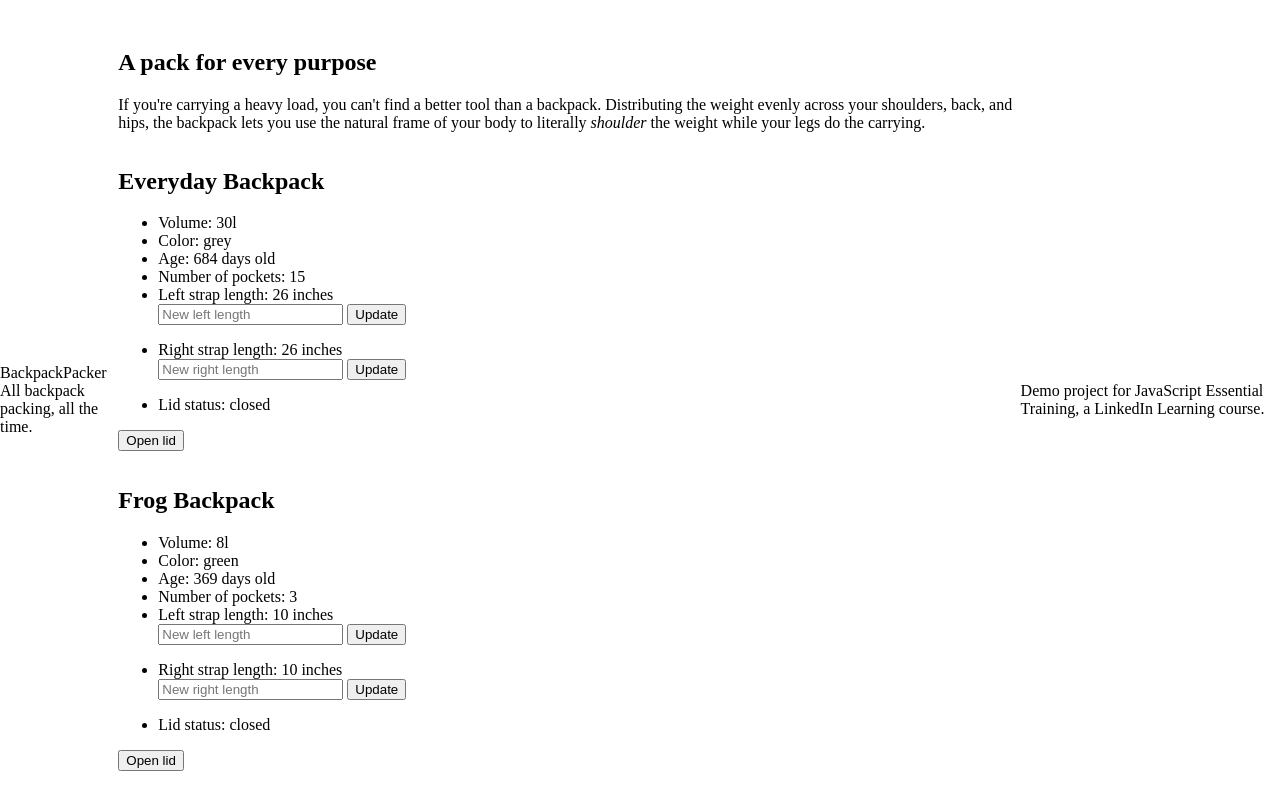
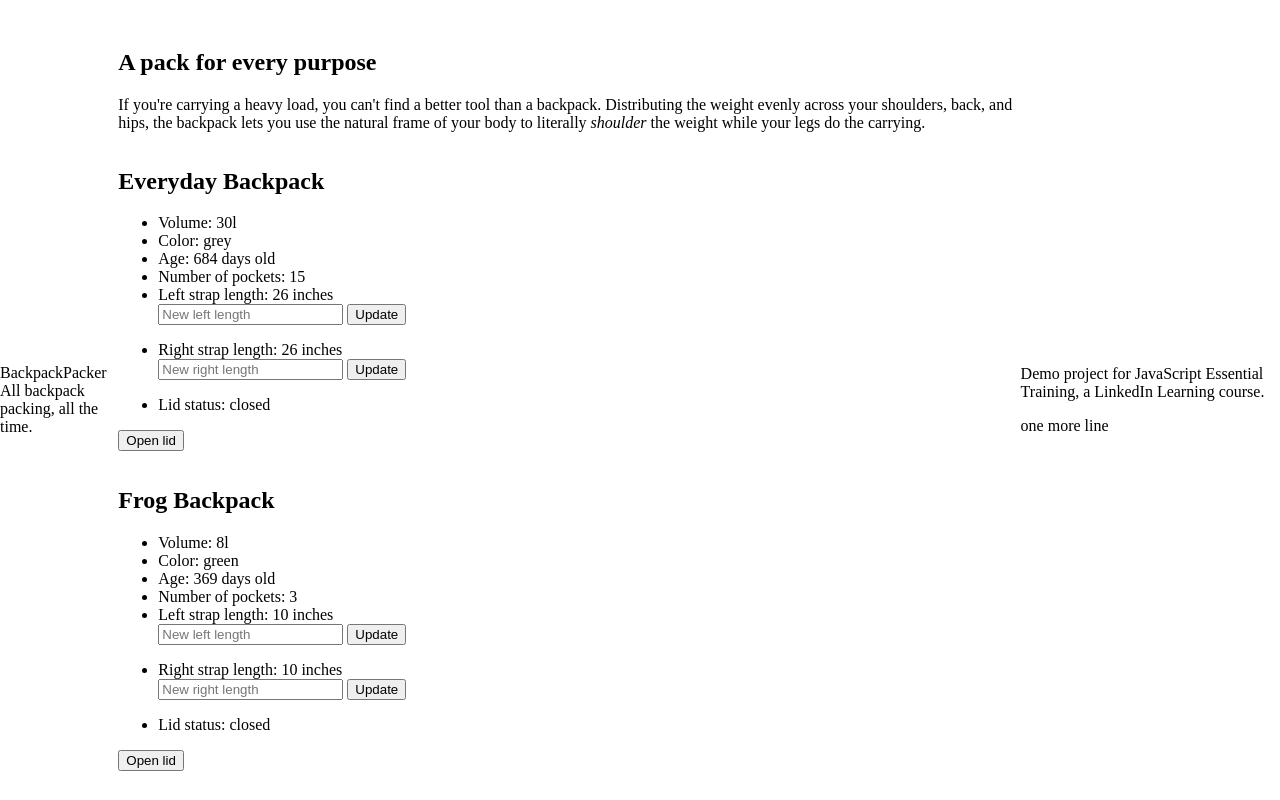
Before and after one commit to VrajeshBadgujar/JavaScript-Exercise, a plain HTML site: page 05_04/index.html in a window 1280 px wide. Drawn offline with Linux system fonts and the light colour scheme; files that its build step writes are made by us from their sources.

Commit message:
third commit

```diff
--- a/05_04/index.html
+++ b/05_04/index.html
@@ -113,6 +113,7 @@
         Demo project for JavaScript Essential Training, a LinkedIn Learning
         course.
       </p>
+      <p>one more line</p>
     </footer>
     <!-- Code injected by live-server -->
   </body>
```
